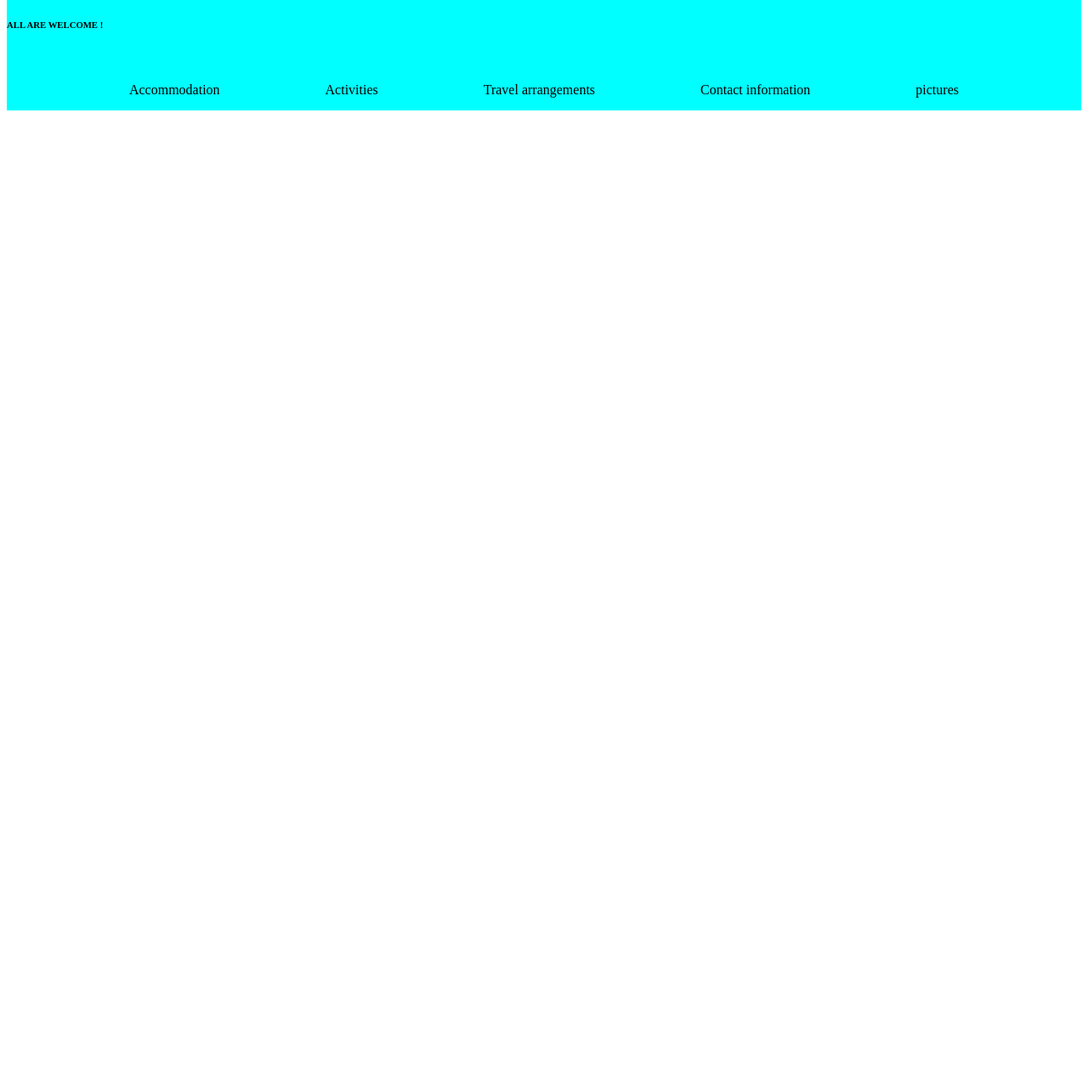
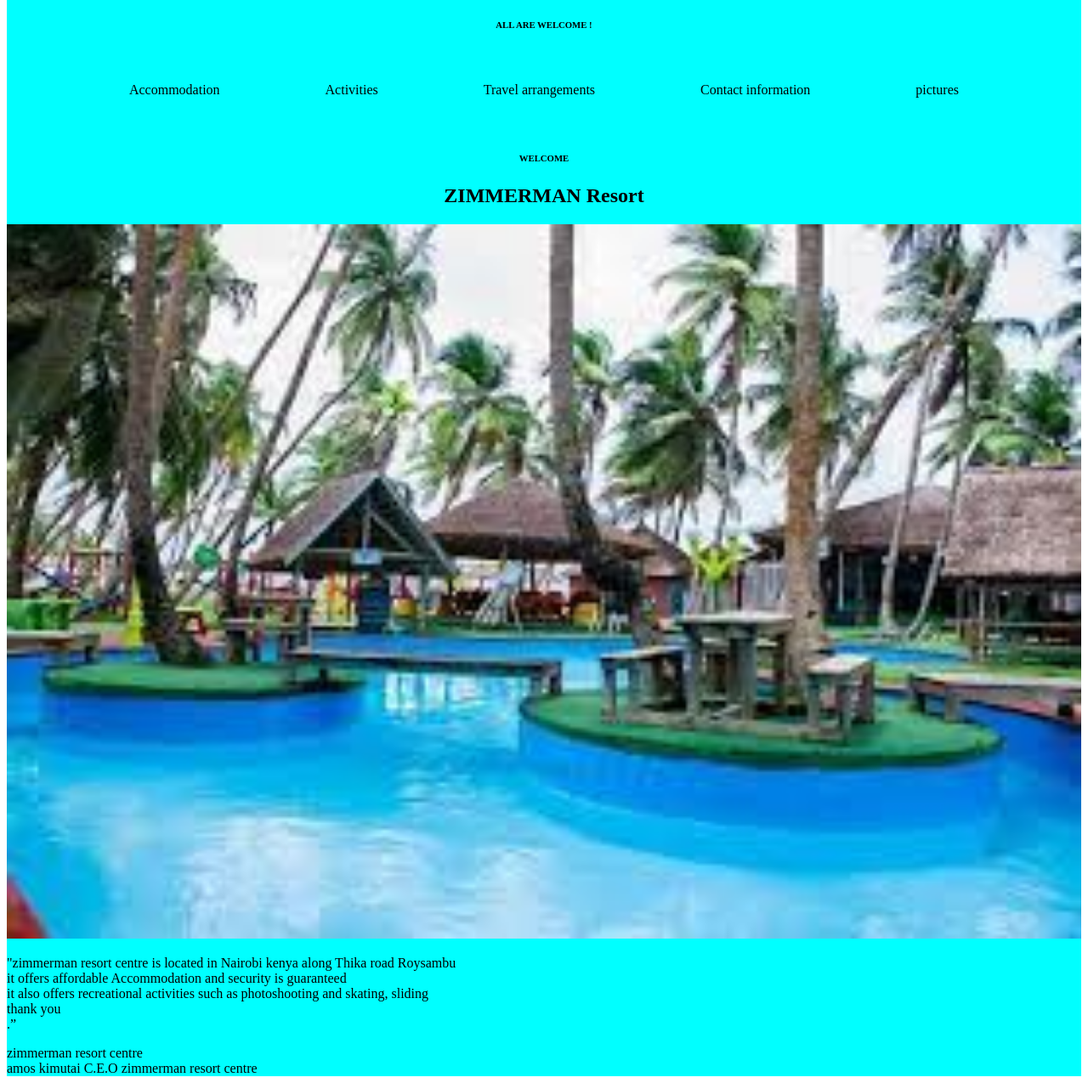
Before and after one commit to kimutaiamos/resot-website, a plain HTML site: page index.html in a window 1280 px wide. Shown: the part 60-1335 px from the top of the page at 85% size. Before the commit the page ends 800 px from the top, so only its background shows below. Drawn offline with Linux system fonts and the light colour scheme.

Commit message:
added css

```diff
--- a/index.css
+++ b/index.css
@@ -12,7 +12,7 @@
 }
 .coder ul a{
     text-decoration:none;
-    color: black;
+    color:black;
 }
 .coder ul a::after{
     content: '';
@@ -26,3 +26,9 @@
 .coder ul a:hover::after{
     width: 60px;
 }
+h6{
+    text-align: center;
+}
+h2{
+    text-align: center;
+}
--- a/index.html
+++ b/index.html
@@ -20,6 +20,23 @@
             <li><a href="#pictures"> pictures</a></li>
         </ul>
     </div>
+    <h6>WELCOME</h6>
+    <h2>ZIMMERMAN Resort </h2>
+    <img src="/assets/resort.jpeg" height="100%" width="100%">
+    <p class="tex-paragraph">
+        "zimmerman resort centre is located in Nairobi kenya along Thika road Roysambu<br>
+        it offers affordable Accommodation and security is guaranteed <br>
+         it also offers recreational activities such as photoshooting and skating, sliding<br>
+         thank you<br>.”
+       </p>
+       <figcaption class="font-medium">
+        <div class="text-cyan-600">
+          zimmerman resort centre
+        </div>
+        <div class="text-gray-500">
+          amos kimutai C.E.O zimmerman resort centre
+        </div>
+      </figcaption>
 </div>
 
 </body>
```
Also changed, not shown: assets/Luxury-Hotel-in-Maldives-The-Residence-Maldives-copy.png (added), assets/resort.jpeg (added), assets/resort2.jpeg (added), assets/resort3.jpeg (added), assets/resort4.jpeg (added), assets/resort5.jpeg (added).
